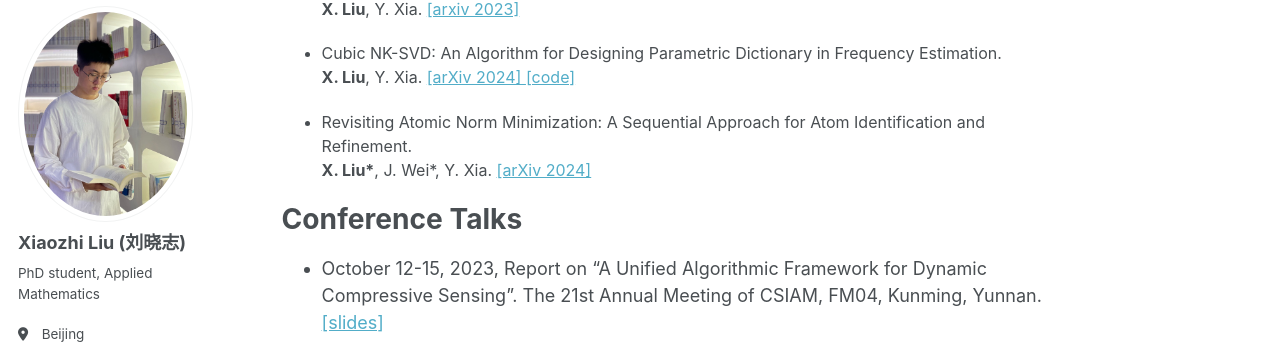
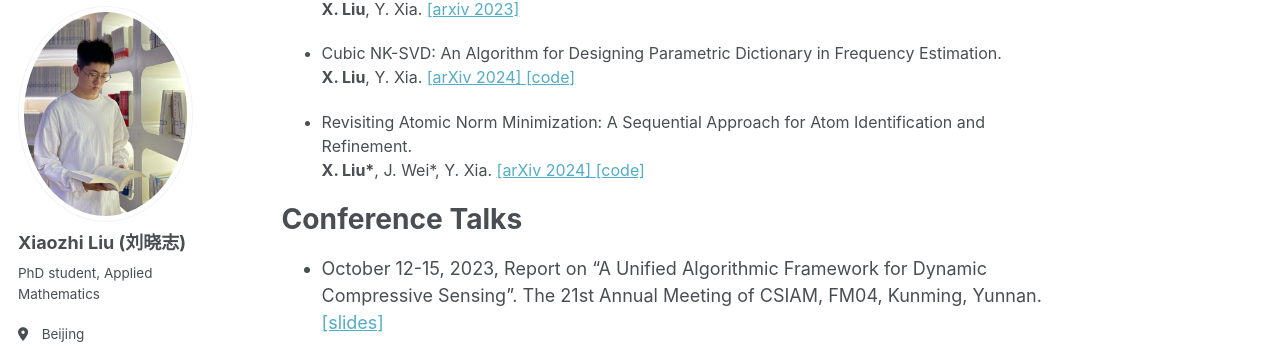
Before and after one commit to xzliu-opt/xzliu-opt.github.io, a Jekyll site: the page built from _pages/about.md, in a window 1280 px wide and 900 px high, scrolled down 474 px. Shown: the part 100-449 px from the top of the window. Built offline with Jekyll 4.4.1, drawn with Linux system fonts in a browser that asks for light colours; some web fonts are replaced.

Commit message:
Update about.md

```diff
--- a/_pages/about.md
+++ b/_pages/about.md
@@ -30,7 +30,7 @@ Recent Publications
  <b>X. Liu</b>, Y. Xia. <a href="https://arxiv.org/abs/2408.03708">[arXiv 2024]  </a> <a href="https://github.com/xzliu-opt/Cubic-NK-SVD">[code]  </a>
  </p></li>
 <li><p> Revisiting Atomic Norm Minimization: A Sequential Approach for Atom Identification and Refinement. <br />
- <b>X. Liu*</b>, J. Wei*, Y. Xia. <a href="https://arxiv.org/abs/2411.08459">[arXiv 2024]  </a>
+ <b>X. Liu*</b>, J. Wei*, Y. Xia. <a href="https://arxiv.org/abs/2411.08459">[arXiv 2024]  </a> <a href="https://github.com/xzliu-opt/PLAY-CS">[code]  </a>
  </p></li>
 </font>
 </ul>
```
